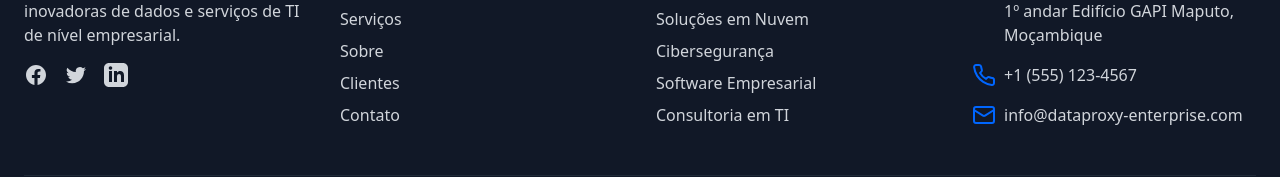
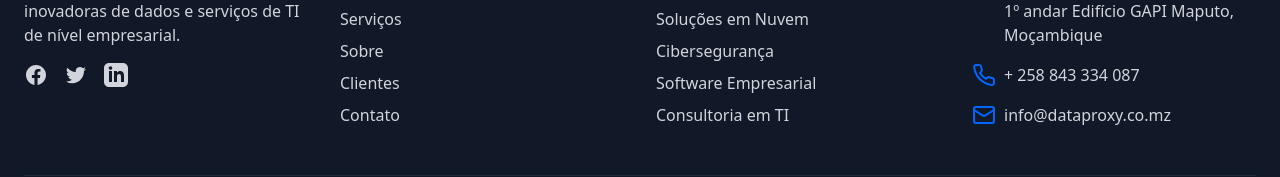
Before and after one commit to Keynes25/dataproxy-enterprise-hub, a React (Vite) app: page /about-us in a window 1280 px wide. Shown: the part 1267-1444 px from the top of the page. Built offline with nearby package versions, Linux system fonts and the light colour scheme.

Commit message:
Update Footer.tsx

```diff
--- a/src/components/layout/Footer.tsx
+++ b/src/components/layout/Footer.tsx
@@ -92,11 +92,11 @@ const Footer = () => {
               </div>
               <div className="flex items-center">
                 <Phone className="h-6 w-6 text-primary-500 mr-2" />
-                <span className="text-gray-300">+1 (555) 123-4567</span>
+                <span className="text-gray-300">+ 258 843 334 087</span>
               </div>
               <div className="flex items-center">
                 <Mail className="h-6 w-6 text-primary-500 mr-2" />
-                <span className="text-gray-300">info@dataproxy-enterprise.com</span>
+                <span className="text-gray-300">info@dataproxy.co.mz</span>
               </div>
             </div>
           </div>
```
